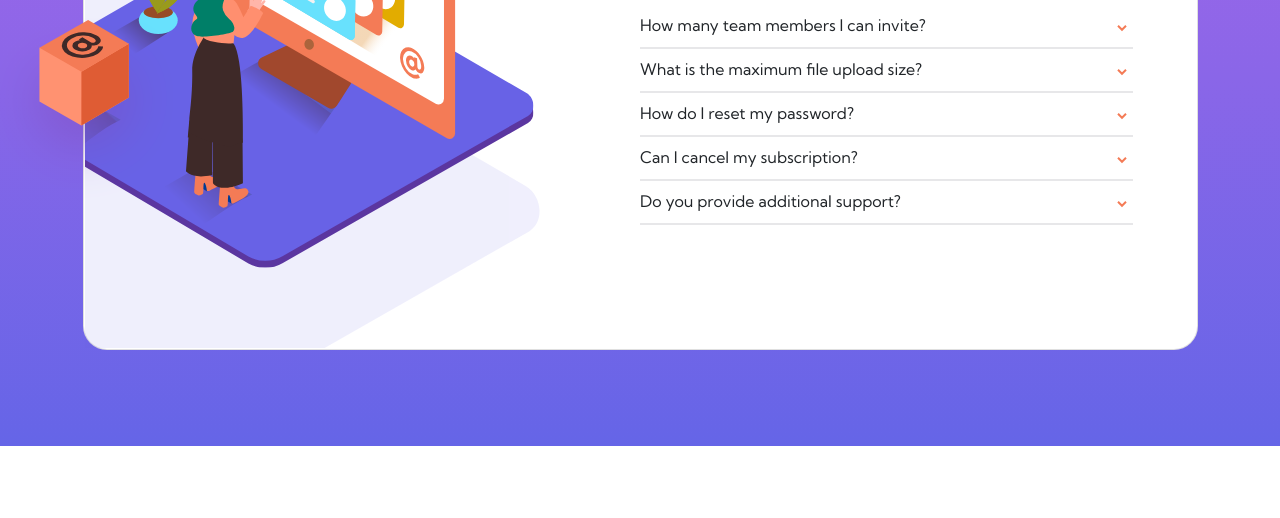
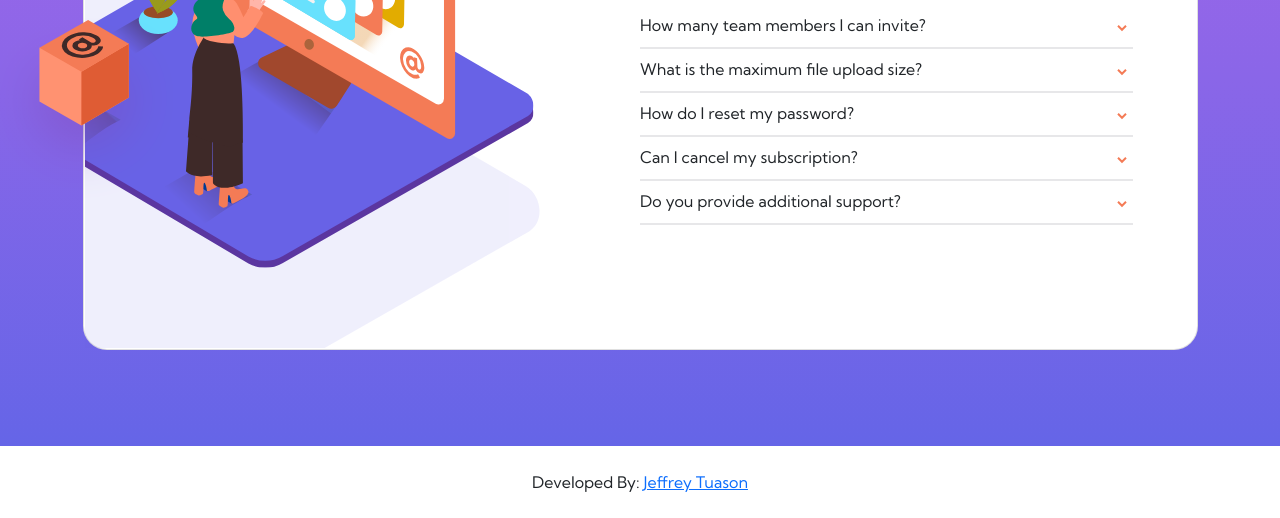
Before and after one commit to Tuason066/FAQ-Accordion-Card, a plain HTML site: page index.html in a window 1280 px wide. Shown: the part 292-810 px from the top of the page. Drawn offline with nearby package versions, Linux system fonts and the light colour scheme.

Commit message:
acknowledgement

```diff
--- a/index.html
+++ b/index.html
@@ -7,13 +7,6 @@
   <link rel="icon" type="image/png" sizes="32x32" href="./images/favicon-32x32.png">
 
   <title>Frontend Mentor | FAQ Accordion Card</title>
-
-  <!-- Feel free to remove these styles or customise in your own stylesheet 👍 -->
- <!--  <style>
-    .attribution { font-size: 11px; text-align: center; }
-    .attribution a { color: hsl(228, 45%, 44%); }
-  </style> -->
-
 
   <!-- google font -->
   <link rel="preconnect" href="https://fonts.googleapis.com">
@@ -32,6 +25,8 @@
 
 </head>
 <body>
+
+
 
   <section class="px-2 px-md-4 pb-5 py-xl-5" style="padding-top: min(25%, 11rem);">
     <div class="container pt-5 pb-xl-5">
@@ -144,46 +139,11 @@
     </div>
   </section>
 
-
+  <div class="bubble">
+    <p class="my-0 py-4 text-center">Developed By: <a href="https://www.facebook.com/Tuason06">Jeffrey Tuason</a></p>
+  </div>
 
   <script src="./app.js"></script>
 
-
-
-
-
-
-
-
-
-
-
-
-
-
-
-<!-- <p>desktop</p>
-<img src="./images/bg-pattern-desktop.svg" alt=""> <br>
-<img src="./images/illustration-box-desktop.svg" alt=""> <br>
-<img src="./images/illustration-woman-online-desktop.svg" alt="">
- -->
-
-
-
-
-
-
-
-
-
-
-
-
-
-
-  <!-- <div class="attribution">
-    Challenge by <a href="https://www.frontendmentor.io?ref=challenge" target="_blank">Frontend Mentor</a>.
-    Coded by <a href="#">Your Name Here</a>.
-  </div> -->
 </body>
 </html>
```
